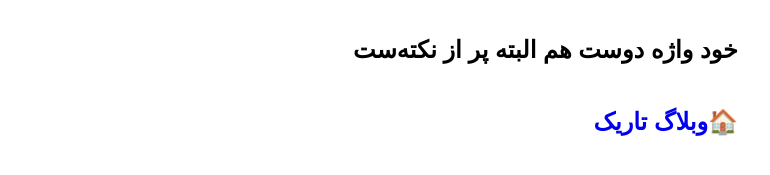
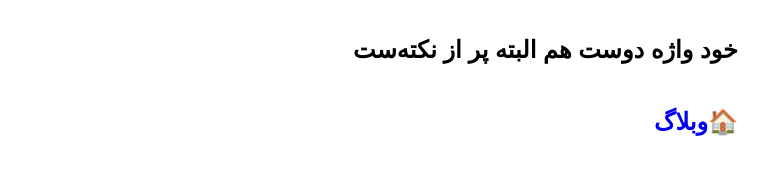
Before and after one commit to darkblog/darkblog.github.io, a Jekyll site: the page built from _posts/2024-7-4-2.md, in a window 1280 px wide. Shown: the part 715-890 px from the top of the page, without its empty margins (399-1169 px from the left). Built offline with Jekyll 4.4.1, drawn with Linux system fonts in a browser that asks for light colours.

Commit message:
Update post.html

```diff
--- a/_layouts/post.html
+++ b/_layouts/post.html
@@ -12,6 +12,6 @@
 <body>
 <h1>{{ page.title }}</h1>
 <h2>{{ content }}</h2>
-<h2>🏠<a href="https://darkblog.github.io/">وبلاگ تاریک</a></h2>
+<h2>🏠<a href="https://darkblog.github.io/">وبلاگ</a></h2>
 </body>
 </html>
```
